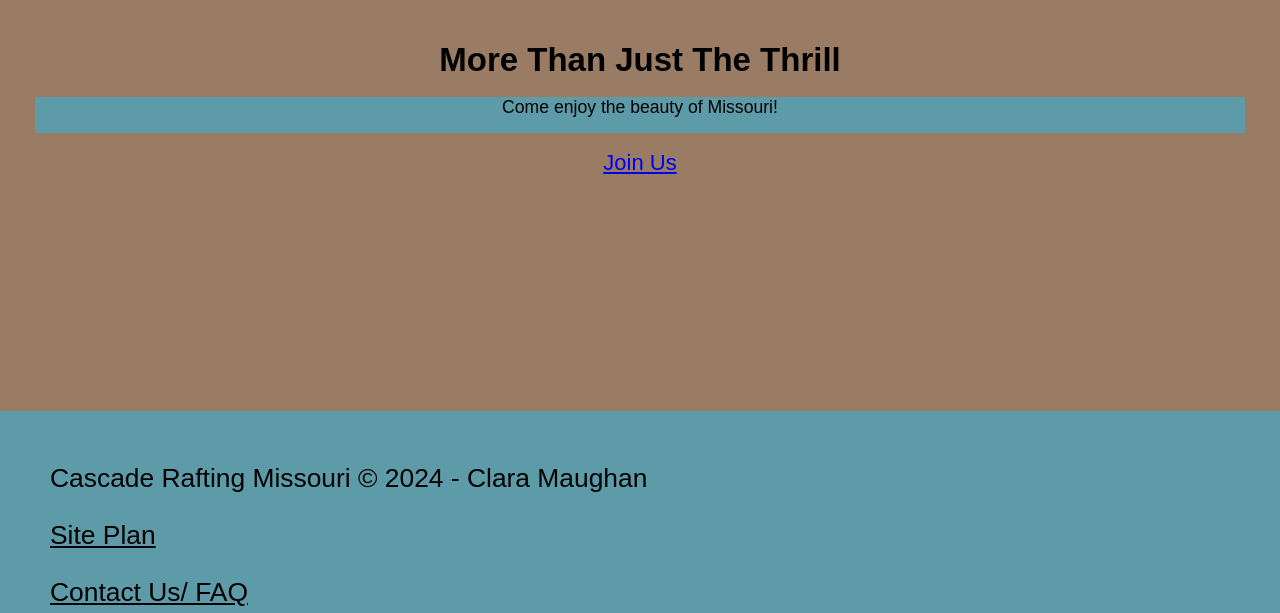
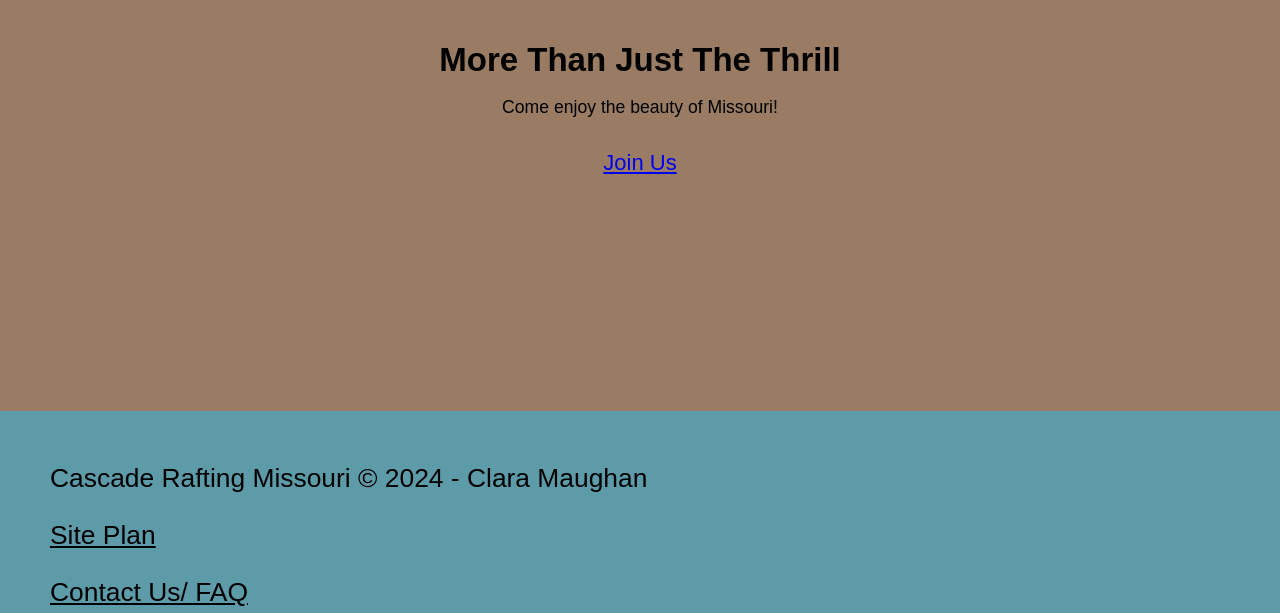
Before and after one commit to cmaughan787/wdd130, a plain HTML site: page wwr/index.html in a window 1280 px wide. Shown: the part 4837-5450 px from the top of the page. Drawn offline with Linux system fonts and the light colour scheme.

Commit message:
changed one of the background colors

```diff
--- a/wwr/styles/styles.css
+++ b/wwr/styles/styles.css
@@ -34,7 +34,7 @@ body{
 }
 .msg p{
     font-size: .8em;
-    background-color: #5E9BA8;
+    background-color: #997C63;
     color: black;
     padding-bottom: 15px;
 }
```
